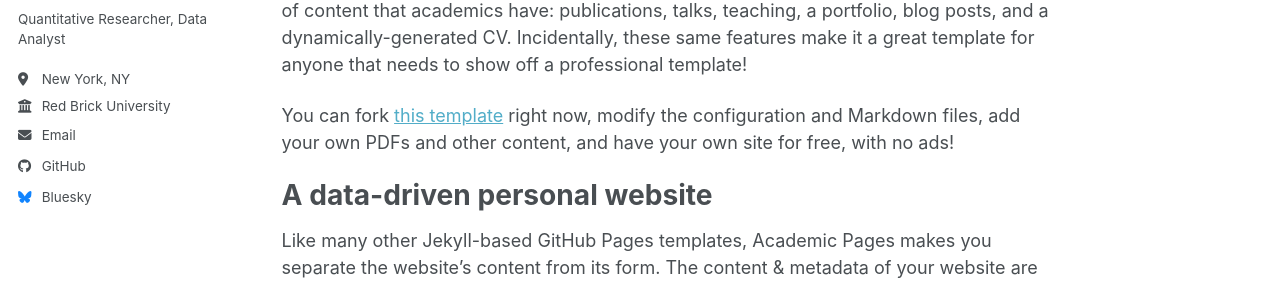
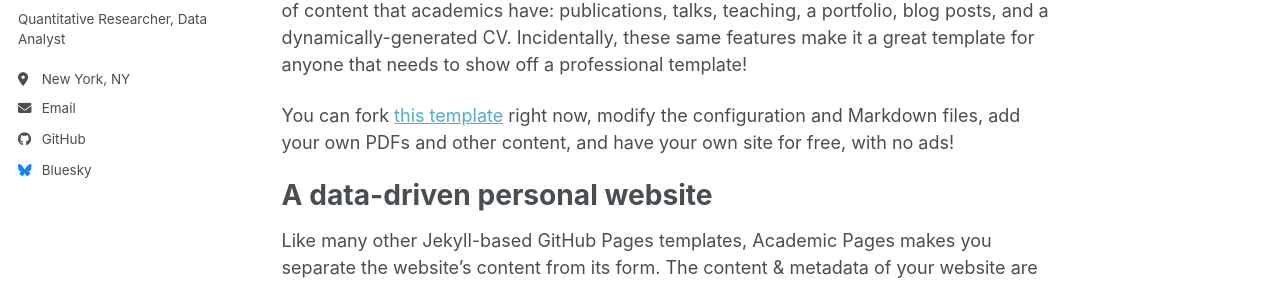
Before and after one commit to SafalThapa17/safalthapa.github.io, a Jekyll site: the page built from _pages/about.md, in a window 1280 px wide. Shown: the part 309-594 px from the top of the page. Built offline with Jekyll 4.4.1, drawn with Linux system fonts in a browser that asks for light colours; a script bundle is joined from its source files by our own code; a style sheet for code colours, icons or effects is not loaded.

Commit message:
Remove employer entry from _config.yml
Removed employer information from the configuration.

```diff
--- a/_config.yml
+++ b/_config.yml
@@ -20,7 +20,7 @@ author:
   pronouns         : # example: "she/her"
   bio              : "Quantitative Researcher, Data Analyst"
   location         : "New York, NY"
-  employer         : "Red Brick University"
+  employer         : #
   uri              : # URL
   email            : "thapa.safal@outlook.com"
 
```
